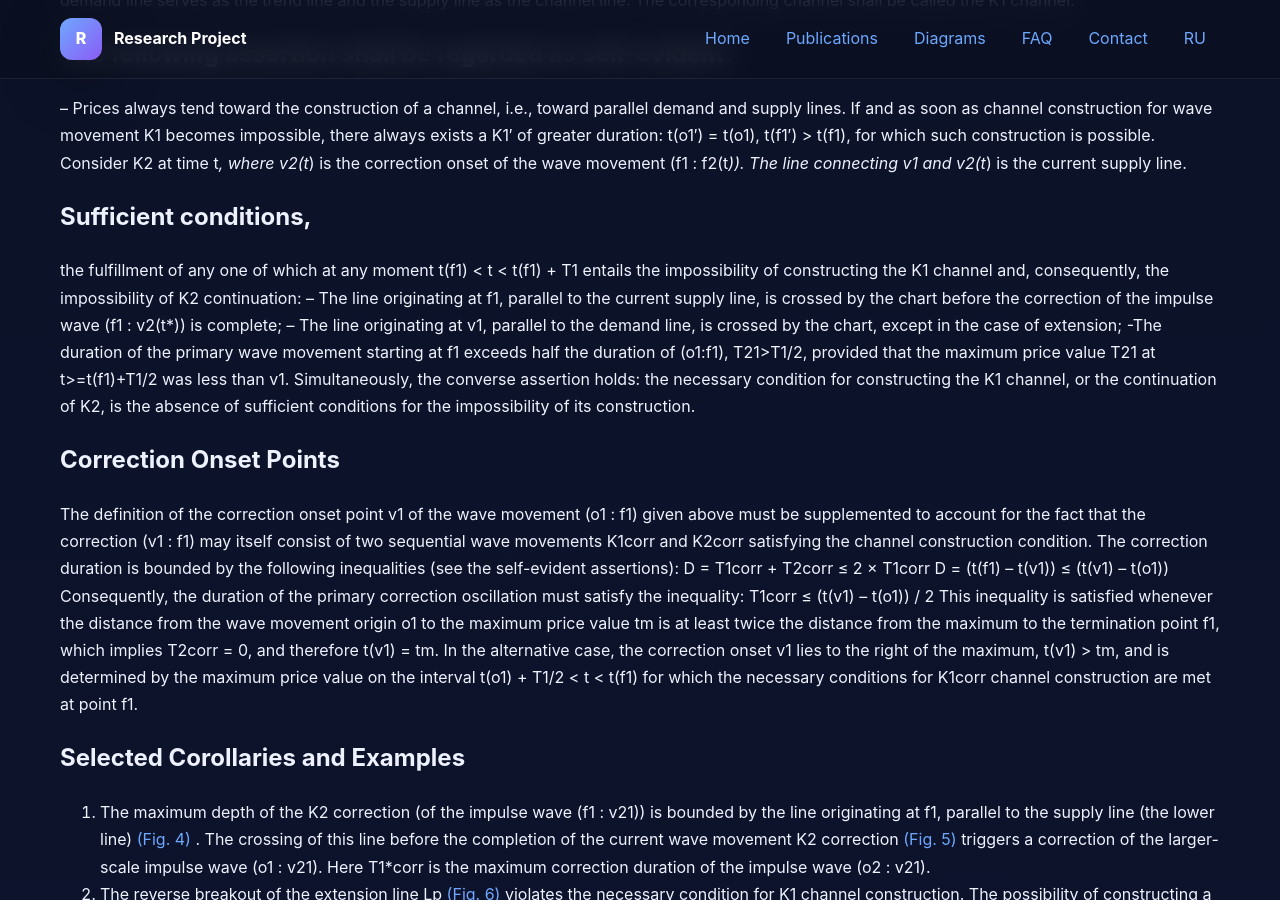
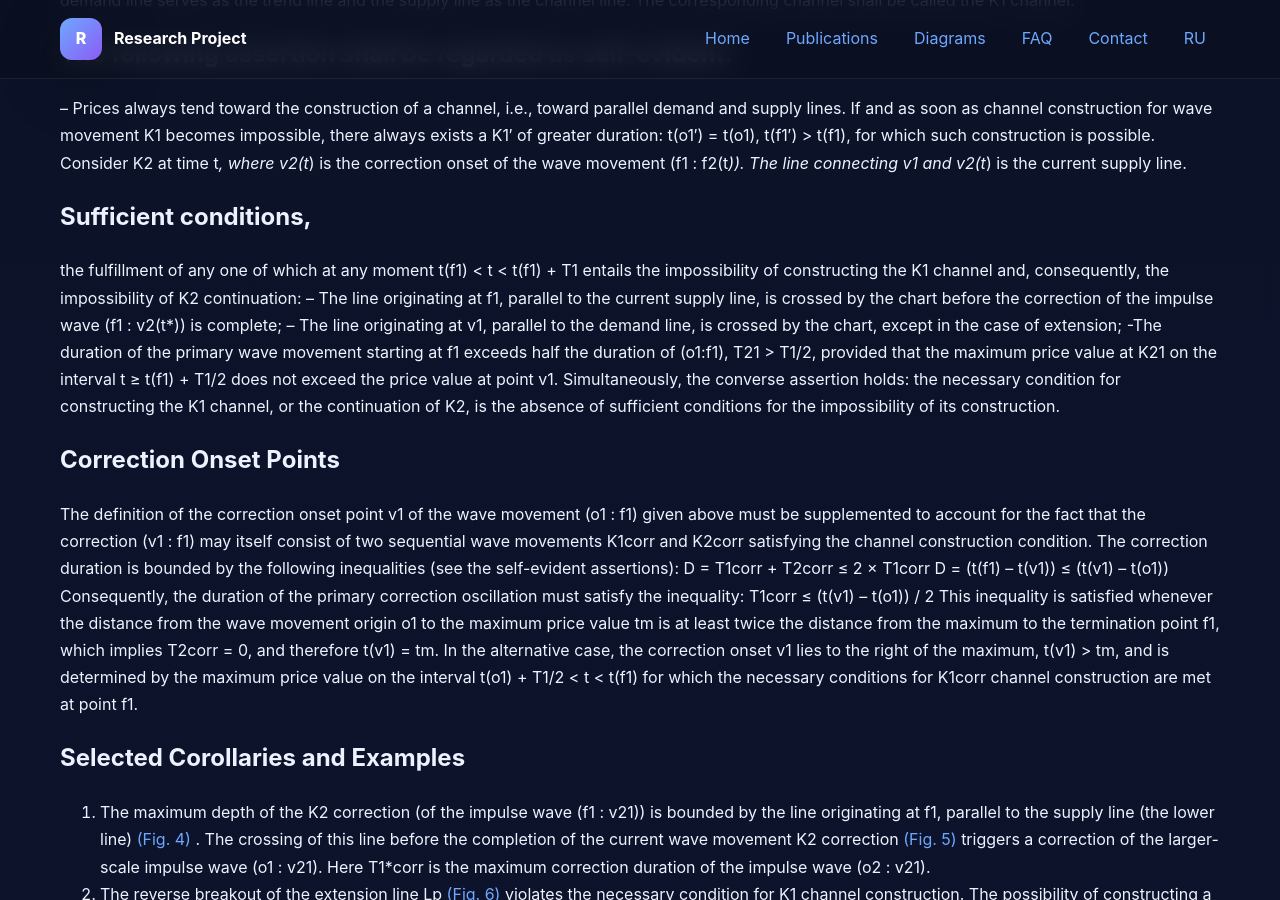
Before and after one commit to naoumov-ilia/naoumov-ilia.github.io, a Jekyll site: the page built from en/articles/article-1.md, in a window 1280 px wide and 900 px high, scrolled down 1702 px. Built offline with Jekyll 4.4.1, drawn with Linux system fonts in a browser that asks for light colours.

Commit message:
Update article-1.md

```diff
--- a/en/articles/article-1.md
+++ b/en/articles/article-1.md
@@ -94,7 +94,7 @@ Consider K2 at time t*, where v2(t*) is the correction onset of the wave movemen
 the fulfillment of any one of which at any moment t(f1) < t < t(f1) + T1 entails the impossibility of constructing the K1 channel and, consequently, the impossibility of K2 continuation:
 – The line originating at f1, parallel to the current supply line, is crossed by the chart before the correction of the impulse wave (f1 : v2(t*)) is complete;
 – The line originating at v1, parallel to the demand line, is crossed by the chart, except in the case of extension;
--The duration of the primary wave movement starting at f1 exceeds half the duration of (o1:f1), T21>T1/2, provided that the maximum price value T21 at t>=t(f1)+T1/2 was less than v1.
+-The duration of the primary wave movement starting at f1 exceeds half the duration of (o1:f1), T21 > T1/2, provided that the maximum price value at K21 on the interval    t ≥ t(f1) + T1/2 does not exceed the price value at point v1.
 Simultaneously, the converse assertion holds: the necessary condition for constructing the K1 channel, or the continuation of K2, is the absence of sufficient conditions for the impossibility of its construction.
 ## Correction Onset Points
 The definition of the correction onset point v1 of the wave movement (o1 : f1) given above must be supplemented to account for the fact that the correction (v1 : f1) may itself consist of two sequential wave movements K1corr and K2corr satisfying the channel construction condition.
```
